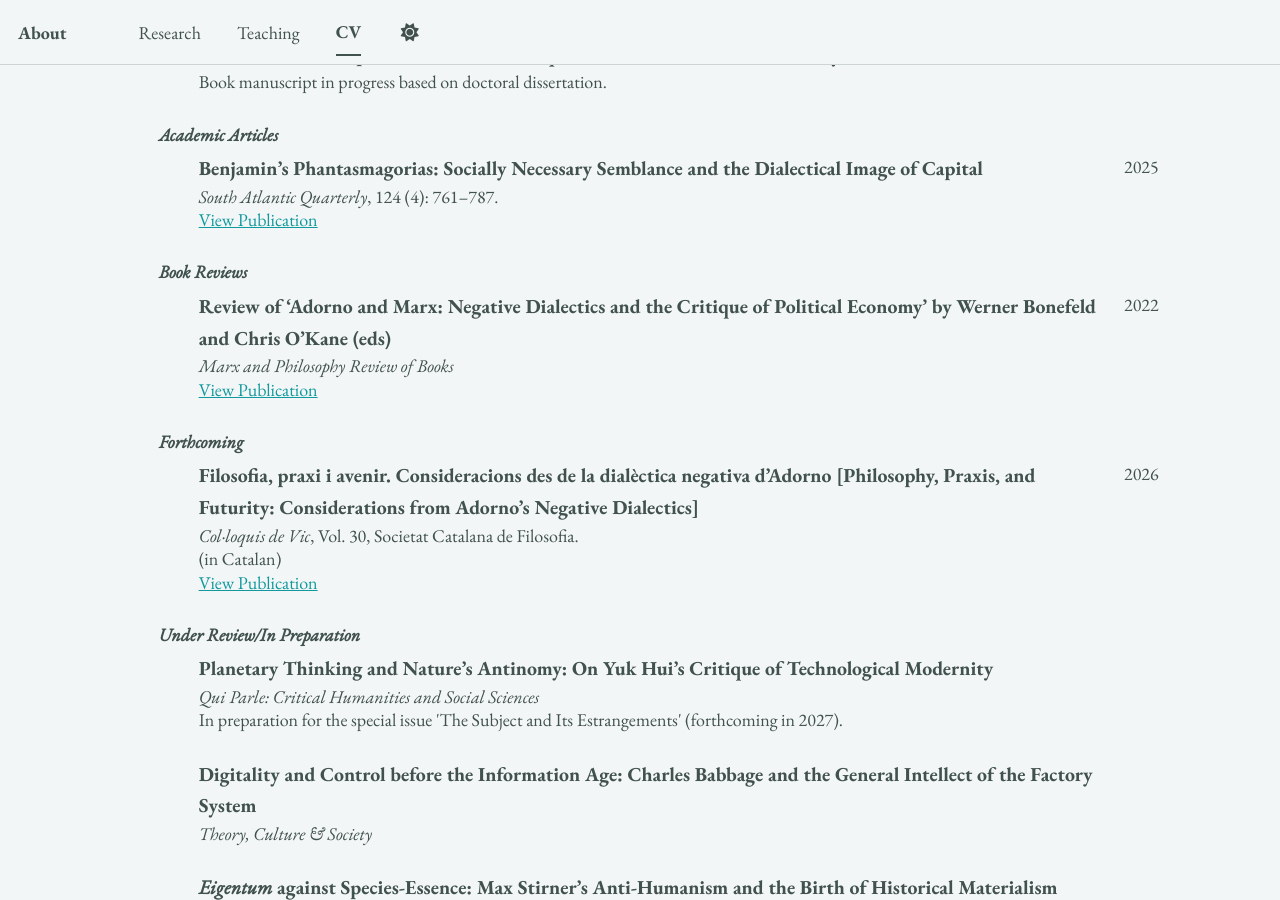
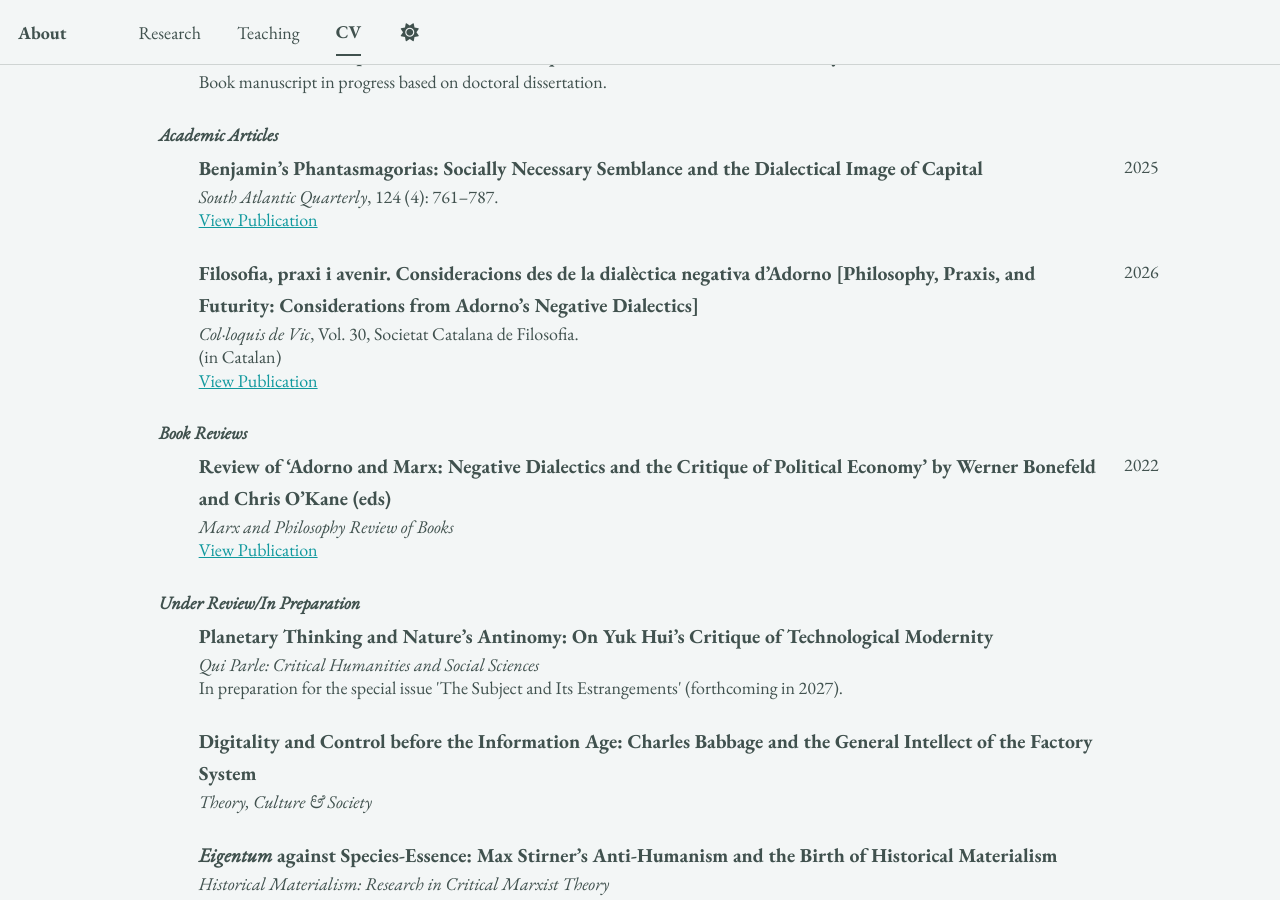
Before and after one commit to epujol90/epujol90.github.io, a Jekyll site: the page built from _pages/cv-json.md, in a window 1280 px wide and 900 px high, scrolled down 2959 px. Built offline with Jekyll 4.4.1, drawn with Linux system fonts in a browser that asks for light colours; a script bundle is joined from its source files by our own code; library files that are not in the unit come from our copies; part of the change alters nothing that is shown.

Commit message:
Update cv.json

```diff
--- a/_data/cv.json
+++ b/_data/cv.json
@@ -173,7 +173,7 @@
   ],
   "publications": [
     {
-      "name": "Karl Marx, Philosopher of&nbsp;Technics: Critique, Alienation, and the&nbsp;Materiality of&nbsp;Social Power",
+      "name": "Karl Marx, Philosopher of&nbsp;Technics: Critique, Alienation, and the&nbsp;Materiality of&nbsp;Social&nbsp;Power",
       "publisher": "",
       "releaseDate": "In Progress",
       "website": "",
@@ -202,7 +202,7 @@
       "releaseDate": "2026-10-01",
       "website": "https://www.raco.cat/index.php/ColloquisVic",
       "summary": "(in Catalan)",
-      "category": "Forthcoming"
+      "category": "Academic Articles"
     },
     {
       "name": "Planetary Thinking and Nature’s Antinomy: On Yuk Hui’s Critique of&nbsp;Technological&nbsp;Modernity",
```
